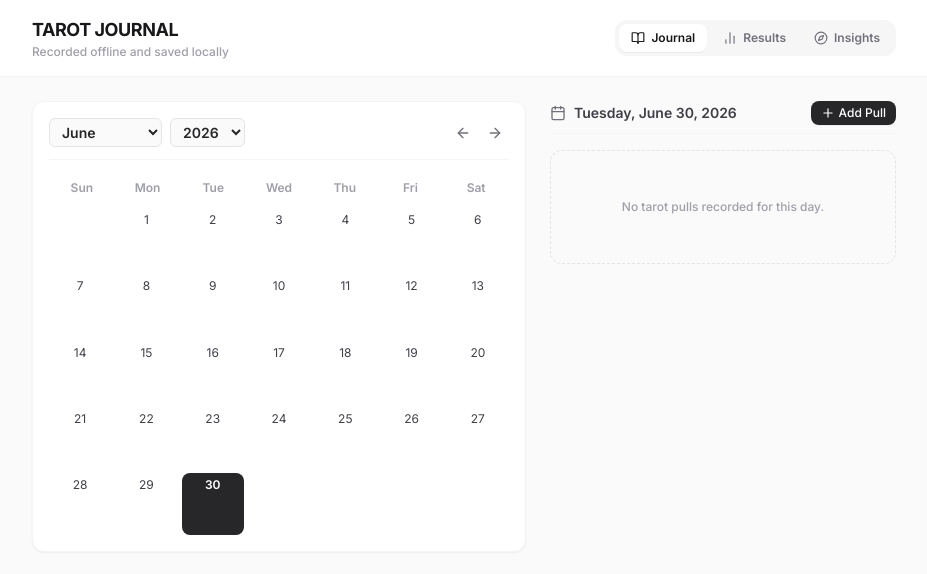
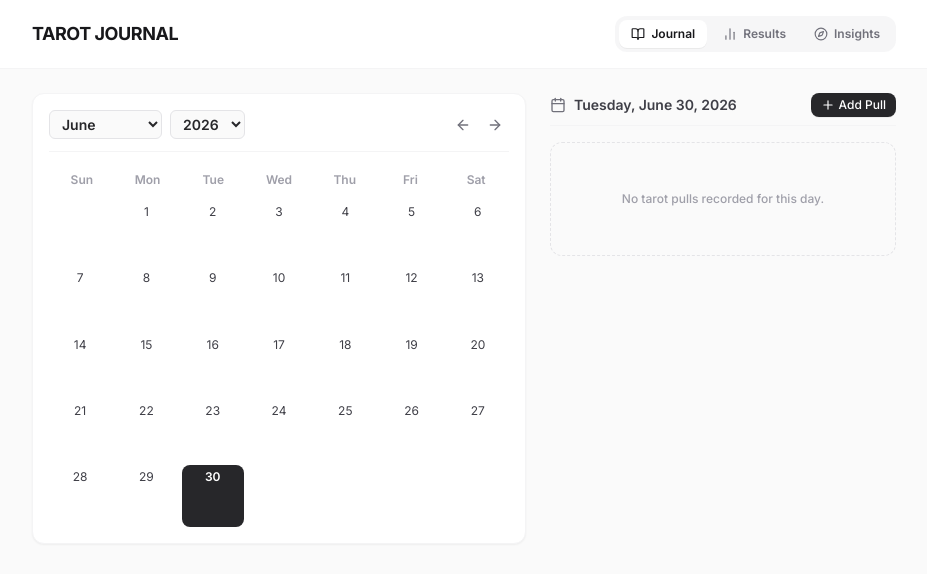
Before and after one commit to peanutsandberrys/tarot_journal, a React (Vite) app: page / in a window 1280 px wide. Shown: the top 574 px of the page, without its empty margins (176-1103 px from the left). Built offline with nearby package versions, Linux system fonts and the light colour scheme.

Commit message:
build: configure deployment path and PWA settings
Update vite base path and manifest configuration to ensure correct asset loading and PWA installation for hosted deployment.

```diff
--- a/src/App.tsx
+++ b/src/App.tsx
@@ -57,7 +57,6 @@ export default function App() {
         <div className="max-w-4xl mx-auto px-4 py-4 flex flex-col sm:flex-row items-center justify-between gap-4">
           <div className="text-center sm:text-left">
             <h1 className="text-lg font-bold tracking-tight text-zinc-900 uppercase">Tarot Journal</h1>
-            <p className="text-xs text-zinc-400 font-medium">Recorded offline and saved locally</p>
           </div>
 
           {/* Tab Selection Navigation */}
--- a/vite.config.ts
+++ b/vite.config.ts
@@ -5,7 +5,7 @@ import {defineConfig} from 'vite';
 
 export default defineConfig(() => {
   return {
-    base: './',
+    base: '/tarot_journal/',
     plugins: [react(), tailwindcss()],
     resolve: {
       alias: {
```
Also changed, not shown: public/manifest.json.
